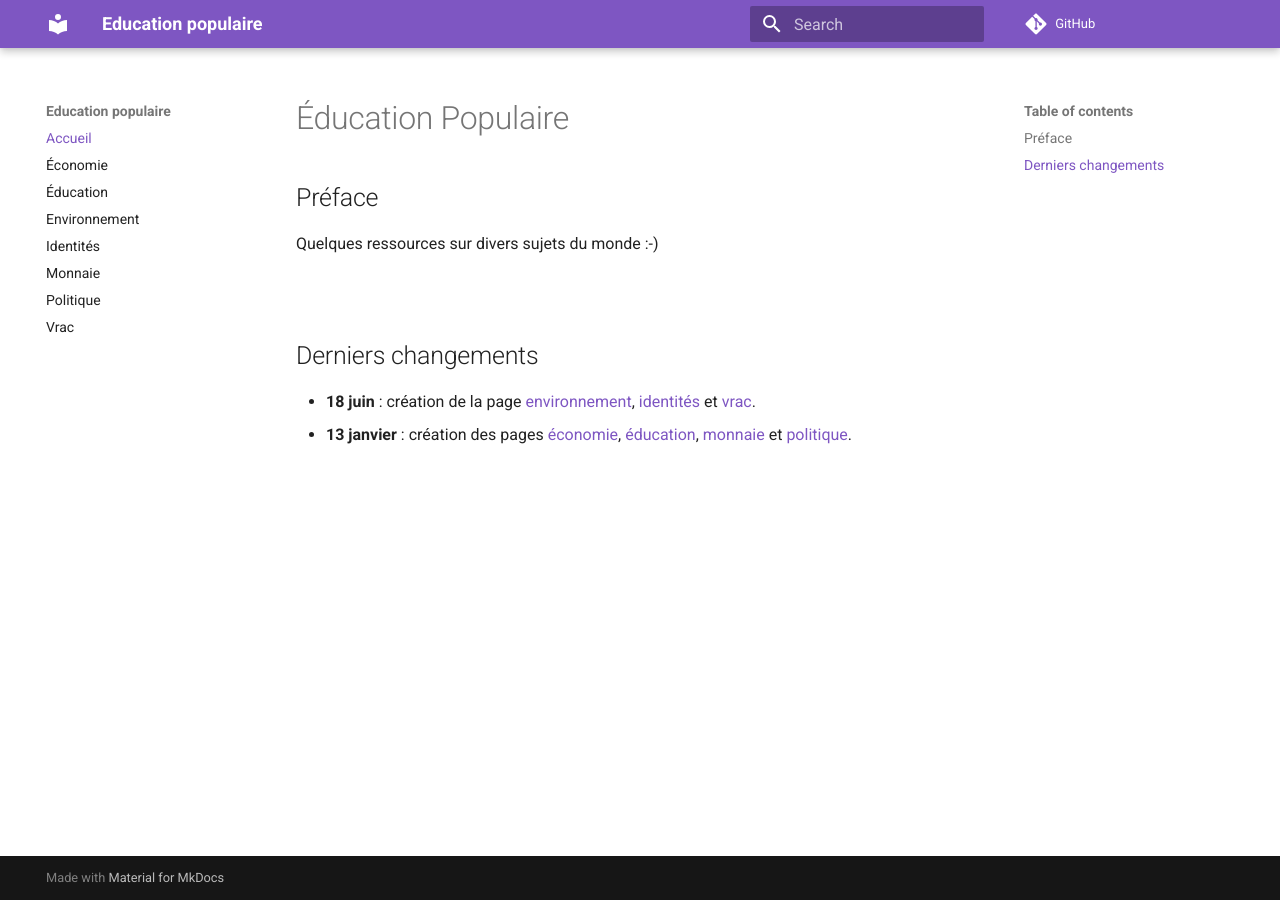
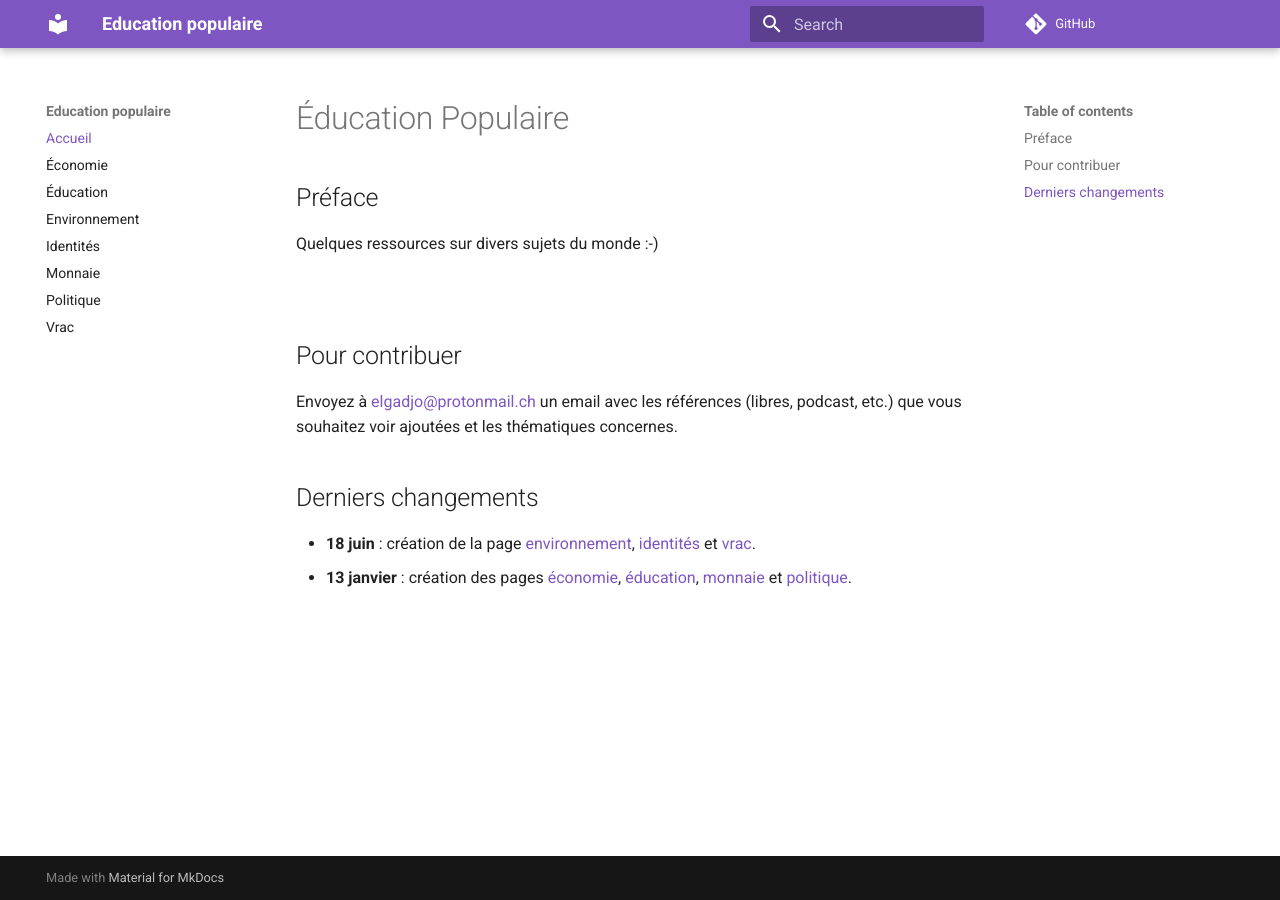
Before and after one commit to elgadjo/peer-education, an MkDocs documentation site: the page built from docs/index.md, in a window 1280 px wide. Built offline with MkDocs 1.6.1 and Material for MkDocs 9.7.7, drawn with Linux system fonts in a browser that asks for light colours; comment, search, counter and statistics services are not loaded; old or Windows-style settings are respelled for this version of MkDocs.

Commit message:
Add contribution block

```diff
--- a/docs/index.md
+++ b/docs/index.md
@@ -6,6 +6,12 @@ Quelques ressources sur divers sujets du monde :-)
 
 <span style="color: transparent; font-size: 70%;">@)}-,--`,-------</span>
 
+## Pour contribuer
+
+Envoyez à [elgadjo@protonmail.ch](mailto:elgadjo@protonmail.ch) un email avec
+les références (libres, podcast, etc.) que vous souhaitez voir ajoutées et les
+thématiques concernes.
+
 ## Derniers changements
 
 - __18 juin__ : création de la page [environnement](environnement), [identités](identites) et [vrac](en_vrac).
```
